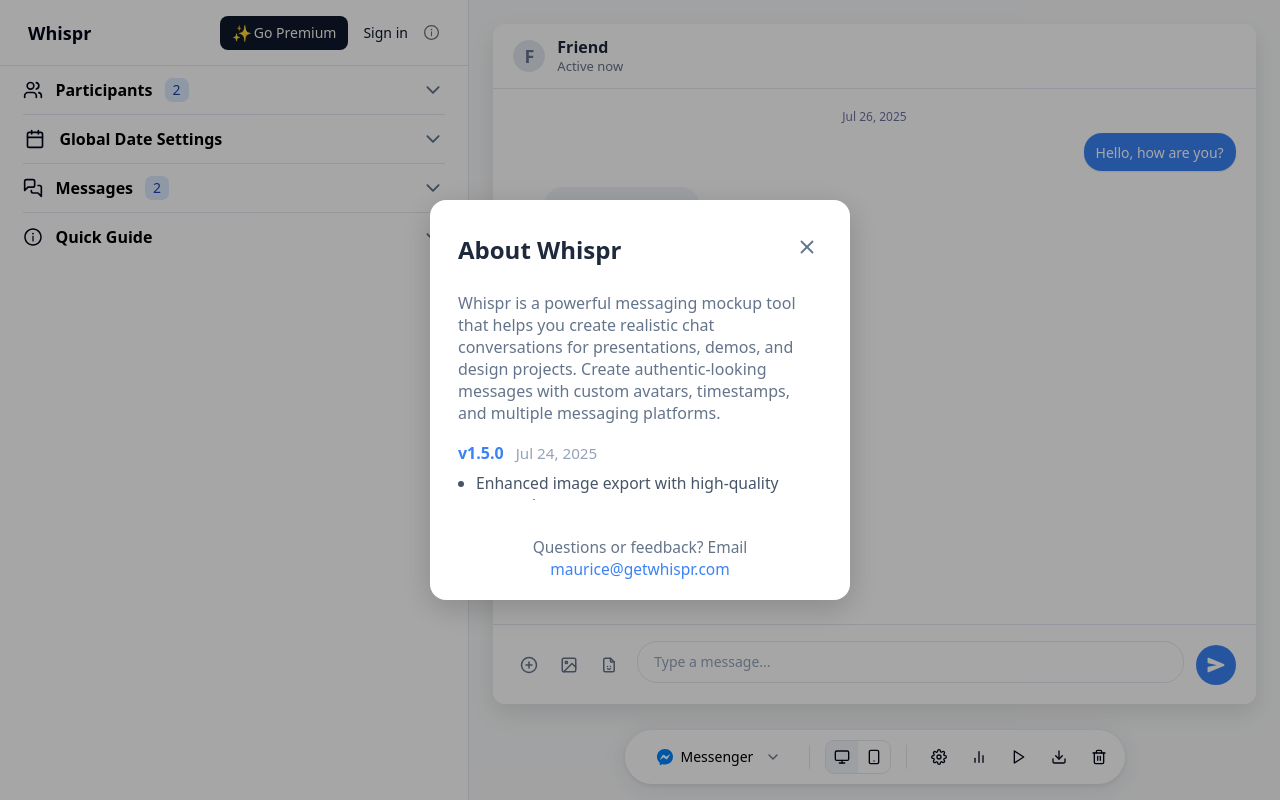
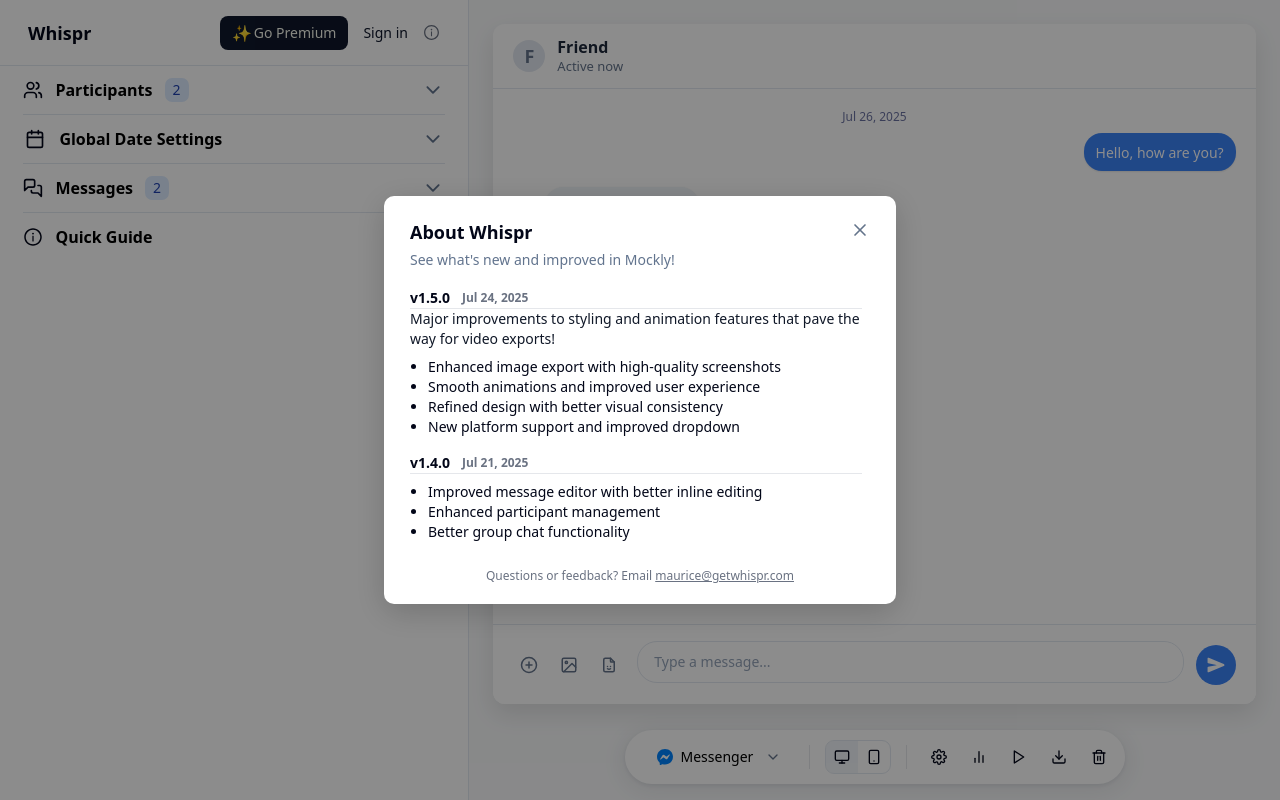
Before and after one commit to JakubStankiewicz1/Whispr, a React (Vite) app in the folder frontend/: page / in a window 1280 px wide. Both pictures are taken after a click on the icon 431 px from the left and 32 px from the top of the page. Built offline with nearby package versions, Linux system fonts and the light colour scheme.

Commit message:
Added AboutUs

```diff
--- a/frontend/src/components/AboutUs/AboutUs.jsx
+++ b/frontend/src/components/AboutUs/AboutUs.jsx
@@ -1,8 +1,83 @@
-import React from 'react';
+import React, { useState, useEffect, useRef } from 'react';
 import './aboutUs.css';
 import { FiX } from "react-icons/fi";
 
 const AboutUs = ({ open, onClose }) => {
+  const [isScrollbarVisible, setIsScrollbarVisible] = useState(true);
+  const [isHovering, setIsHovering] = useState(false);
+  const timeoutRef = useRef(null);
+  const contentRef = useRef(null);
+
+  // Reset timer when user interacts
+  const resetTimer = () => {
+    if (timeoutRef.current) {
+      clearTimeout(timeoutRef.current);
+    }
+    setIsScrollbarVisible(true);
+
+    // Start new timer only if not hovering
+    if (!isHovering) {
+      timeoutRef.current = setTimeout(() => {
+        setIsScrollbarVisible(false);
+      }, 3000);
+    }
+  };
+
+  // Handle mouse enter
+  const handleMouseEnter = () => {
+    setIsHovering(true);
+    setIsScrollbarVisible(true);
+    if (timeoutRef.current) {
+      clearTimeout(timeoutRef.current);
+    }
+  };
+
+  // Handle mouse leave
+  const handleMouseLeave = () => {
+    setIsHovering(false);
+    // Start timer when mouse leaves
+    if (timeoutRef.current) {
+      clearTimeout(timeoutRef.current);
+    }
+    timeoutRef.current = setTimeout(() => {
+      setIsScrollbarVisible(false);
+    }, 3000);
+  };
+
+  // Handle scroll
+  const handleScroll = () => {
+    resetTimer();
+  };
+
+  // Handle touch/mouse events
+  const handleInteraction = () => {
+    resetTimer();
+  };
+
+  // Cleanup on unmount
+  useEffect(() => {
+    return () => {
+      if (timeoutRef.current) {
+        clearTimeout(timeoutRef.current);
+      }
+    };
+  }, []);
+
+  // Start timer when modal opens
+  useEffect(() => {
+    if (open) {
+      // Initial timer when modal opens
+      if (timeoutRef.current) {
+        clearTimeout(timeoutRef.current);
+      }
+      timeoutRef.current = setTimeout(() => {
+        if (!isHovering) {
+          setIsScrollbarVisible(false);
+        }
+      }, 3000);
+    }
+  }, [open]);
+
   if (!open) return null;
 
   return (
@@ -15,9 +90,18 @@
             <FiX className="aboutUsCloseIcon" />
           </button>
         </div>
-        <div className="aboutUsContent">
+        <div
+          className={`aboutUsContent ${isScrollbarVisible ? 'scrollbar-visible' : 'scrollbar-hidden'}`}
+          ref={contentRef}
+          onMouseEnter={handleMouseEnter}
+          onMouseLeave={handleMouseLeave}
+          onScroll={handleScroll}
+          onTouchStart={handleInteraction}
+          onTouchMove={handleInteraction}
+          onMouseMove={handleInteraction}
+        >
           <p className="aboutUsSubtitle">
-            Whispr is a powerful messaging mockup tool that helps you create realistic chat conversations for presentations, demos, and design projects. Create authentic-looking messages with custom avatars, timestamps, and multiple messaging platforms.
+            See what's new and improved in Mockly!
           </p>
           <div className="aboutUsChangelog">
             <div className="aboutUsVersion">
@@ -25,6 +109,9 @@
                 <span className="aboutUsVersionNumber">v1.5.0</span>
                 <span className="aboutUsVersionDate">Jul 24, 2025</span>
               </div>
+              <p className="aboutUsVersionText">
+                Major improvements to styling and animation features that pave the way for video exports!
+              </p>
               <ul className="aboutUsVersionFeatures">
                 <li>Enhanced image export with high-quality screenshots</li>
                 <li>Smooth animations and improved user experience</li>
--- a/frontend/src/components/AboutUs/aboutUs.css
+++ b/frontend/src/components/AboutUs/aboutUs.css
@@ -1,7 +1,7 @@
 .aboutUsOverlay {
   position: fixed;
   top: 0; left: 0; width: 100vw; height: 100vh;
-  background: rgba(0,0,0,0.35);
+  background: rgba(0,0,0,0.45);
   z-index: 1000;
   animation: aboutUsFadeIn 0.2s;
 }
@@ -11,18 +11,20 @@
   top: 50%; left: 50%;
   transform: translate(-50%, -50%);
   background: #fff;
-  border-radius: 16px;
+  border-radius: 10px;
   box-shadow: 0 8px 32px rgba(0,0,0,0.18);
-  min-width: 340px;
-  max-width: 95vw;
-  width: 420px;
-  height: 400px;
-  padding: 32px 28px 20px 28px;
+  /* min-width: 340px; */
+  /* max-width: 95vw; */
+  /* width: 420px; */
+  /* height: 400px; */
+  width: 512px;
+  height: 408px;
+  padding: 24px 26px 20px 26px;
   z-index: 1001;
   animation: aboutUsSlideIn 0.25s cubic-bezier(.4,1.4,.6,1);
   display: flex;
   flex-direction: column;
-  gap: 18px;
+  gap: 6px;
   overflow: hidden;
 }
 
@@ -30,30 +32,34 @@
   display: flex;
   align-items: center;
   justify-content: space-between;
-  margin-bottom: 8px;
+  /* margin-bottom: 8px; */
 }
 
 .aboutUsTitle {
-  font-size: 1.5rem;
-  font-weight: 700;
-  color: #1e293b;
+  /* font-size: 1.5rem; */
+  /* font-weight: 700; */
+  /* color: #1e293b; */
   margin: 0;
+  font-size: 18px;
+  font-weight: 600;
+  line-height: 18px;
+  color: #020618;
 }
 
 .aboutUsCloseButton {
   background: none;
   border: none;
   cursor: pointer;
-  padding: 4px;
-  border-radius: 50%;
+  /* padding: 4px; */
+  /* border-radius: 50%; */
   transition: background 0.15s;
 }
-.aboutUsCloseButton:hover {
-  background: #f1f5f9;
+.aboutUsCloseButton:hover .aboutUsCloseIcon {
+  color: #1e293b;
 }
 .aboutUsCloseIcon {
-  width: 22px;
-  height: 22px;
+  width: 20px;
+  height: 20px;
   color: #64748b;
 }
 
@@ -63,11 +69,30 @@
   overflow-y: auto;
   overflow-x: hidden;
   padding-right: 8px;
+  transition: padding-right 0.3s ease;
 }
+
+/* Auto-hide scrollbar functionality */
+.aboutUsContent.scrollbar-hidden {
+  padding-right: 0;
+}
+
+.aboutUsContent.scrollbar-hidden::-webkit-scrollbar {
+  width: 0;
+}
+
+.aboutUsContent.scrollbar-visible::-webkit-scrollbar {
+  width: 6px;
+}
+
 .aboutUsSubtitle {
-  font-size: 1rem;
-  color: #64748b;
+  /* font-size: 1rem; */
+  /* color: #64748b; */
   margin-bottom: 18px;
+  font-size: 14px;
+  font-weight: 400;
+  line-height: 20px;
+  color: #62748E;
 }
 .aboutUsChangelog {
   display: flex;
@@ -81,35 +106,74 @@
   font-size: 1rem;
   font-weight: 600;
   color: #334155;
+
+  border-bottom: 1px solid #E5E7EB;
 }
 .aboutUsVersionNumber {
-  color: #3b82f6;
-  font-weight: 700;
+  /* color: #3b82f6; */
+  /* font-weight: 700; */
+  font-size: 14px;
+  font-weight: 600;
+  line-height: 20px;
+  color: #020618;
 }
 .aboutUsVersionDate {
-  color: #94a3b8;
-  font-size: 0.95em;
-  font-weight: 400;
+  /* color: #94a3b8; */
+  /* font-size: 0.95em; */
+  /* font-weight: 400; */
+  font-size: 12px;
+  font-weight: 600;
+  line-height: 16px;
+  color: #6A7282;
 }
+
 .aboutUsVersionFeatures {
   margin: 8px 0 0 0;
   padding-left: 18px;
-  color: #475569;
-  font-size: 0.98em;
+  /* color: #475569; */
+  /* font-size: 0.98em; */
+  /* color: blue; */
+  font-size: 14px;
+  font-weight: 400;
+  line-height: 20px;
+  color: #020618;
 }
+
 .aboutUsFooter {
   margin-top: 10px;
   text-align: center;
 }
 .aboutUsFooterText {
-  color: #64748b;
-  font-size: 0.97em;
+  /* color: #64748b; */
+  /* font-size: 0.97em; */
+  font-size: 12px;
+  font-weight: 400;
+  line-height: 16px;
+  color: #6A7282;
 }
+
 .aboutUsFooterLink {
-  color: #3b82f6;
-  text-decoration: none;
+  font-size: 12px;
+  font-weight: 400;
+  line-height: 16px;
+  color: #6A7282;
+  text-decoration: underline;
+}
+
+.aboutUsVersionText {
+  font-size: 14px;
   font-weight: 500;
+  line-height: 20px;
+  color: #101828;
 }
+
+.aboutUsFooterLink:visited {
+  color: #6A7282;
+}
+
+/* Change color of underline */
+.aboutUsFooterLink
+
 .aboutUsFooterLink:hover {
   text-decoration: underline;
 }
@@ -126,6 +190,7 @@
 /* Custom scrollbar for AboutUs modal */
 .aboutUsContent::-webkit-scrollbar {
   width: 6px;
+  transition: width 0.3s ease;
 }
 
 .aboutUsContent::-webkit-scrollbar-track {
@@ -135,6 +200,7 @@
 .aboutUsContent::-webkit-scrollbar-thumb {
   background: #d1d5db;
   border-radius: 3px;
+  transition: background-color 0.2s ease;
 }
 
 .aboutUsContent::-webkit-scrollbar-thumb:hover {
```
